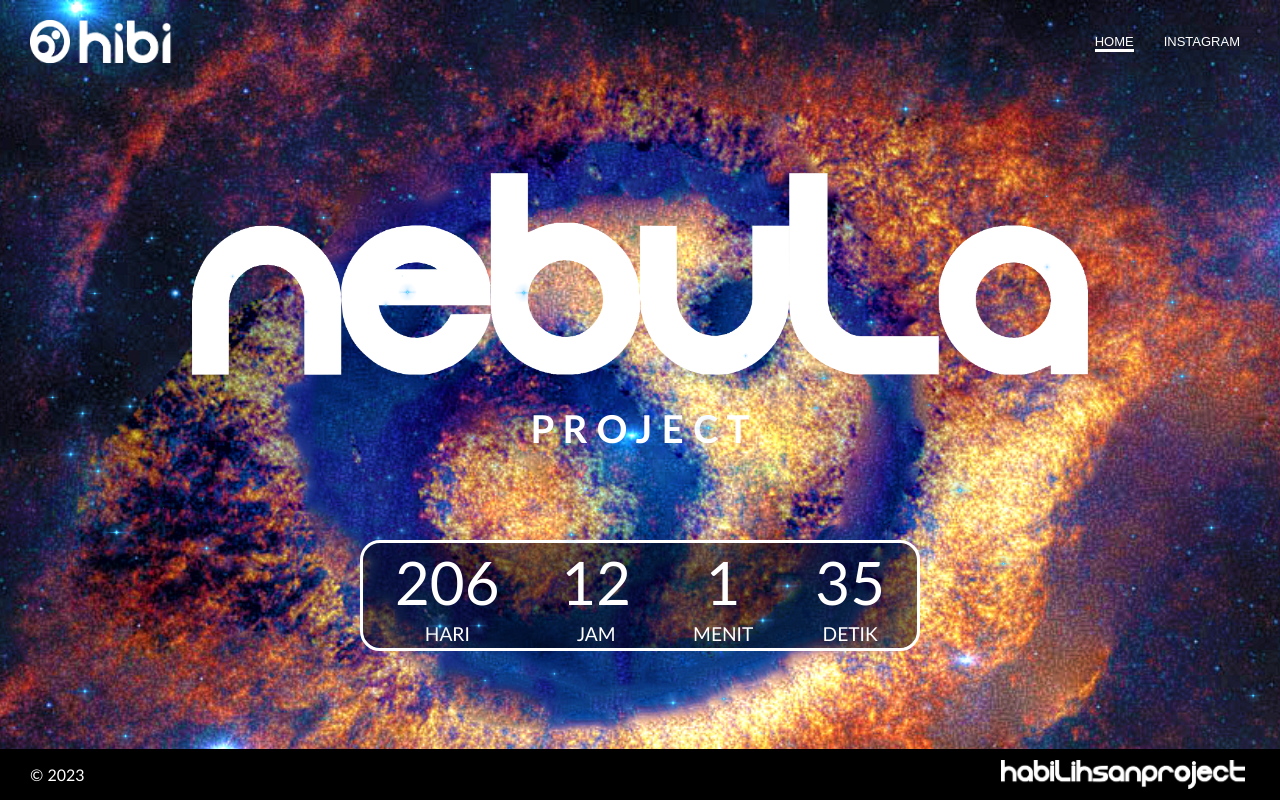
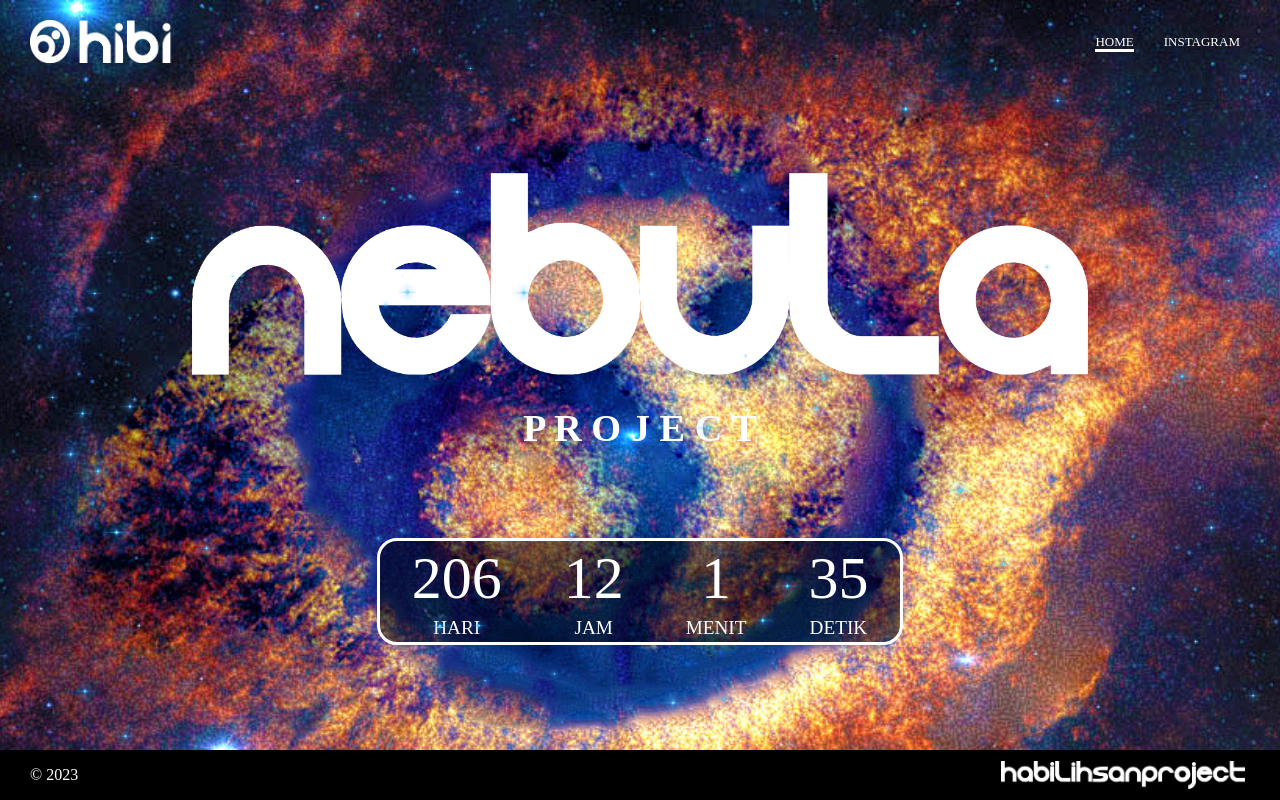
Before and after one commit to HABILIHSANPROJECT/habilihsanproject.github.io, a PHP site: page /index.html in a window 1280 px wide. Run offline with PHP 8.4, Linux system fonts and the light colour scheme.

Commit message:
Initial commit

```diff
--- a/style.css
+++ b/style.css
@@ -8,7 +8,7 @@ body {
     margin: 0;
     position: absolute;
     top: 0;
-    font-family: 'Calibri';
+    font-family: 'Google Sans';
 }
 a {
     text-decoration: none;
@@ -19,6 +19,9 @@ a:hover {
 }
 a:active {
     color: white;
+}
+button {
+    font-family: 'Google Sans';
 }
 .header {
     background-color: transparent;
@@ -55,8 +58,10 @@ a:active {
     text-decoration: none;
 }
 .menu a:hover {
-    border-bottom: 3px solid gray;
-    color: gray;
+    background-color: white;
+    color: black;
+    padding: 10px;
+    border-radius: 10px;
 }
 .active{
     border-bottom: 3px solid white;
```
